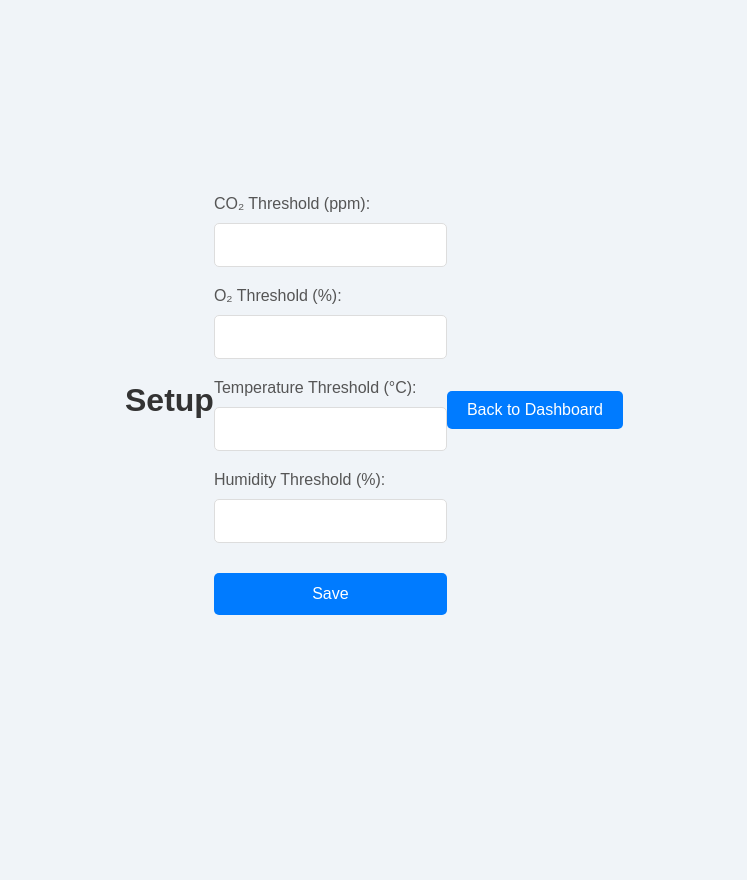
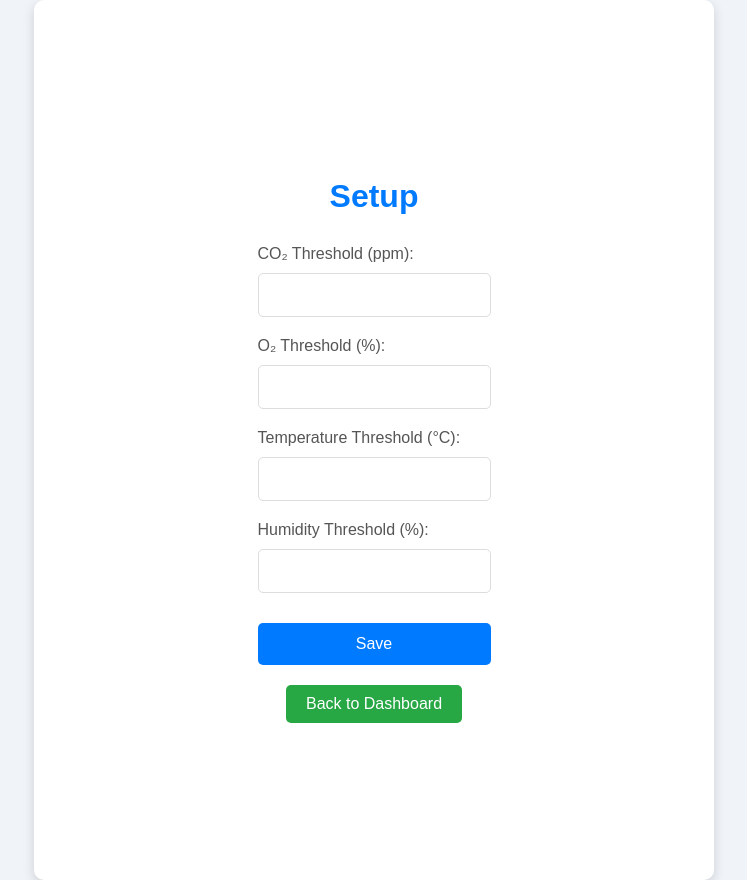
Before and after one commit to TheDukeElephant/bepproject, a Flask app: page /setup in a window 1280 px wide. Shown: the whole page, without its empty margins (266-1013 px from the left). Before the commit the page ends 615 px from the top, so only its background shows below. Run offline with Flask 3, Linux system fonts and the light colour scheme; a user stored in the database is signed in.

Commit message:
upodate setup.html

```diff
--- a/app/templates/setup.html
+++ b/app/templates/setup.html
@@ -7,6 +7,8 @@
     <link rel="stylesheet" href="{{ url_for('static', filename='styles.css') }}">
 </head>
 <body>
+    <!-- Wrapping everything in the setup-container -->
+    <div class="setup-container">
         <h1>Setup</h1>
         <form id="setup-form" method="POST" action="{{ url_for('main.setup') }}">
             <!-- CO₂ Threshold Input -->
@@ -30,7 +32,7 @@
         </form>
 
         <!-- Button to go back to the Dashboard -->
-    <a href="{{ url_for('main.dashboard') }}"><button>Back to Dashboard</button></a>
+        <a href="{{ url_for('main.dashboard') }}"><button class="back-button">Back to Dashboard</button></a>
 
         <!-- Flash Messages -->
         {% with messages = get_flashed_messages(with_categories=true) %}
@@ -42,5 +44,6 @@
                 </ul>
             {% endif %}
         {% endwith %}
+    </div>
 </body>
 </html>
```
Lines whose indentation alone changed are shown as unchanged.
